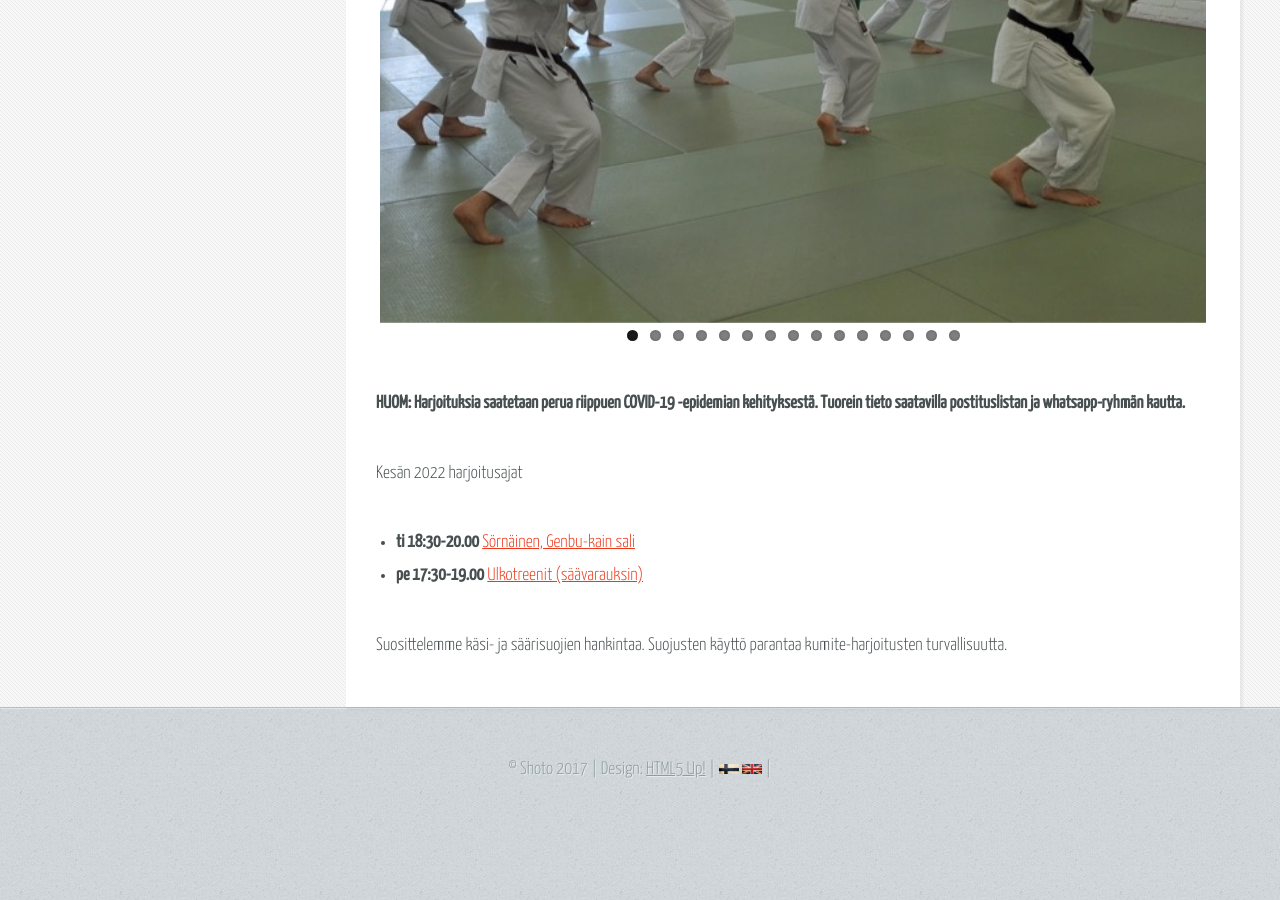
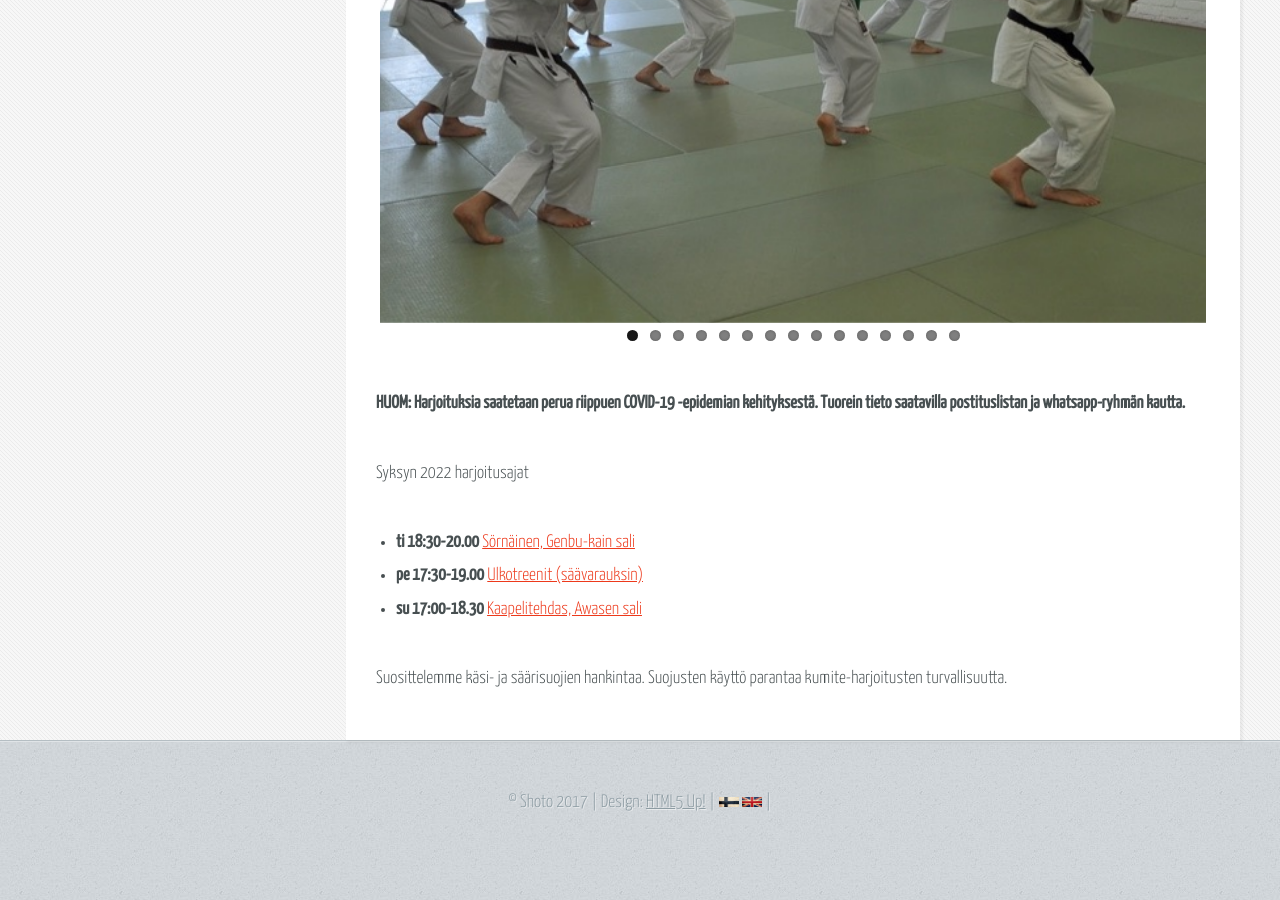
Before and after one commit to shotofi/shotofi, a Jekyll site: the page built from _pages/harjoittelu.html, in a window 1280 px wide and 900 px high, scrolled down 807 px. Built offline with Jekyll 4.4.1, drawn with Linux system fonts in a browser that asks for light colours.

Commit message:
Updated autumn 2022 practice times

```diff
--- a/_includes/snippets/harjoitusajat-mainos.html
+++ b/_includes/snippets/harjoitusajat-mainos.html
@@ -15,6 +15,10 @@
         <strong>pe 17:30-19.00</strong>
         <a href="/harjoittelupaikat.html" title="Linkki harjoittelupaikkoihin">Ulkotreenit (säävarauksin)</a></a>
       </li>
+      <li>
+        <strong>su 17:00-18.30</strong>
+        <a href="/harjoittelupaikat.html" title="Linkki harjoittelupaikkoihin">Kaapelitehdas, Awase</a></a>
+      </li>
     </ul>
   </ul>
   <a href="/harjoittelu.html" title="Tietoa harjoitusajoista ja -paikoista" class="more">Lisää harjoitusajoista ></a>
--- a/_includes/snippets/harjoitusajat-mainos_en.html
+++ b/_includes/snippets/harjoitusajat-mainos_en.html
@@ -16,6 +16,10 @@
         <strong>fri 17:30-19.00</strong>
         <a href="/harjoittelupaikat_en.html" title="Linkki harjoittelupaikkoihin">Outdoors (if weather allows)</a></a>
       </li>
+      <li>
+        <strong>sun 17:00-18.30</strong>
+        <a href="/harjoittelupaikat_en.html" title="Linkki harjoittelupaikkoihin">Kaapelitehdas, Awase</a></a>
+      </li>
     </ul>
   </ul>
   <a href="/harjoittelu_en.html" title="More about practice times" class="more">More about practice times ></a>
--- a/_pages/harjoittelu.html
+++ b/_pages/harjoittelu.html
@@ -33,7 +33,7 @@ lang: fi
   </div>
     <p style="font-weight: bold">HUOM: Harjoituksia saatetaan perua riippuen COVID-19 -epidemian kehityksestä. Tuorein tieto saatavilla postituslistan ja whatsapp-ryhmän kautta.</p>
     <p>
-      Kesän 2022 harjoitusajat
+      Syksyn 2022 harjoitusajat
    </p>
   <ul class="harjoitusajat-list">
     <li>
@@ -44,6 +44,10 @@ lang: fi
       <strong>pe 17:30-19.00</strong>
       <a href="/harjoittelupaikat.html" title="Linkki harjoittelupaikkoihin">Ulkotreenit (säävarauksin)</a></a>
     </li>
+    <li>
+      <strong>su 17:00-18.30</strong>
+      <a href="/harjoittelupaikat.html" title="Linkki harjoittelupaikkoihin">Kaapelitehdas, Awasen sali</a></a>
+    </li>
   </ul>
 
   <p>
--- a/_pages/harjoittelu_en.html
+++ b/_pages/harjoittelu_en.html
@@ -44,6 +44,10 @@ lang: en
       <strong>fri 17:30-19.00</strong>
       <a href="/harjoittelupaikat_en.html" title="Link to practice sites">Outdoors (if weather allows)</a></a>
     </li>
+    <li>
+      <strong>sun 17:00-18.30</strong>
+      <a href="/harjoittelupaikat_en.html" title="Link to practice sites">Kaapelitehdas, Awase dojo</a></a>
+    </li>
   </ul>
   <p>
     We recommend that you should purchase gloves and shin pads. Wearing gloves and shin pads can
```
Also changed, not shown: other parts of _includes/snippets/harjoitusajat-mainos.html (+1 -1 lines), other parts of _includes/snippets/harjoitusajat-mainos_en.html (+1 -1 lines), other parts of _pages/harjoittelu_en.html (+1 -1 lines).
